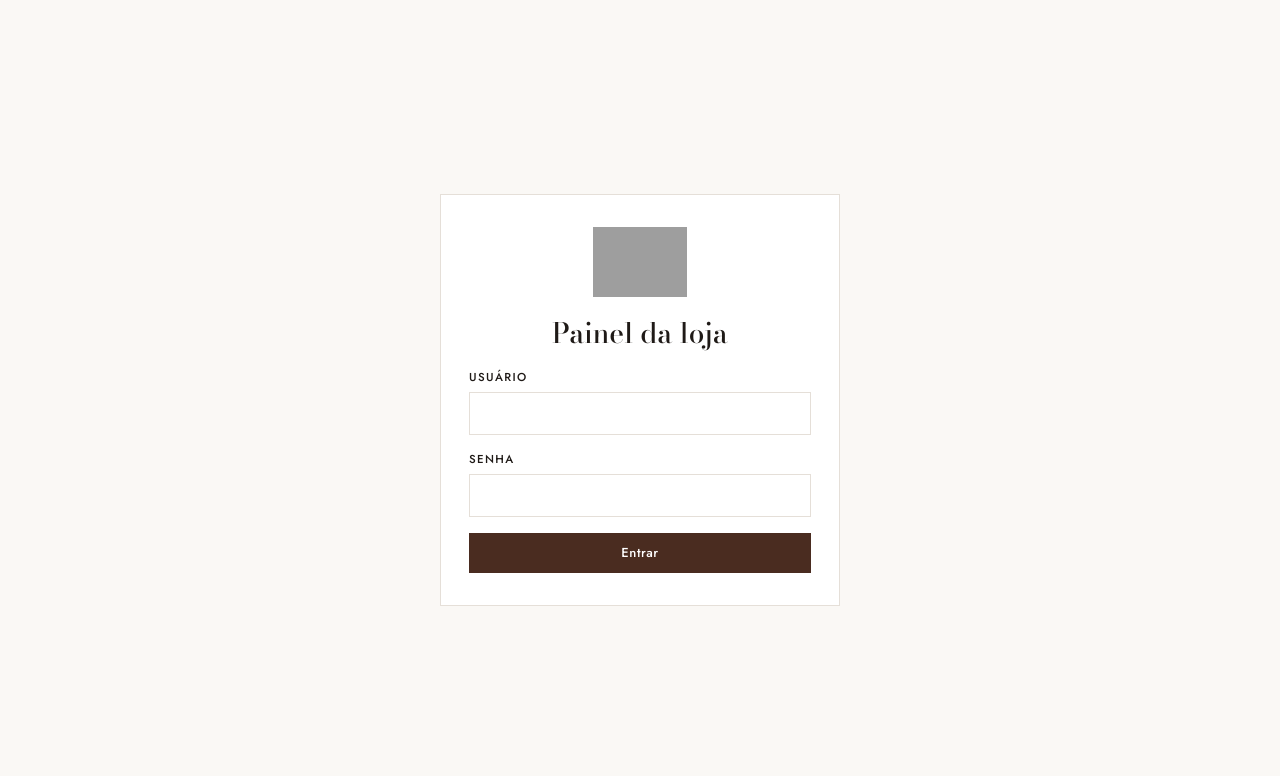
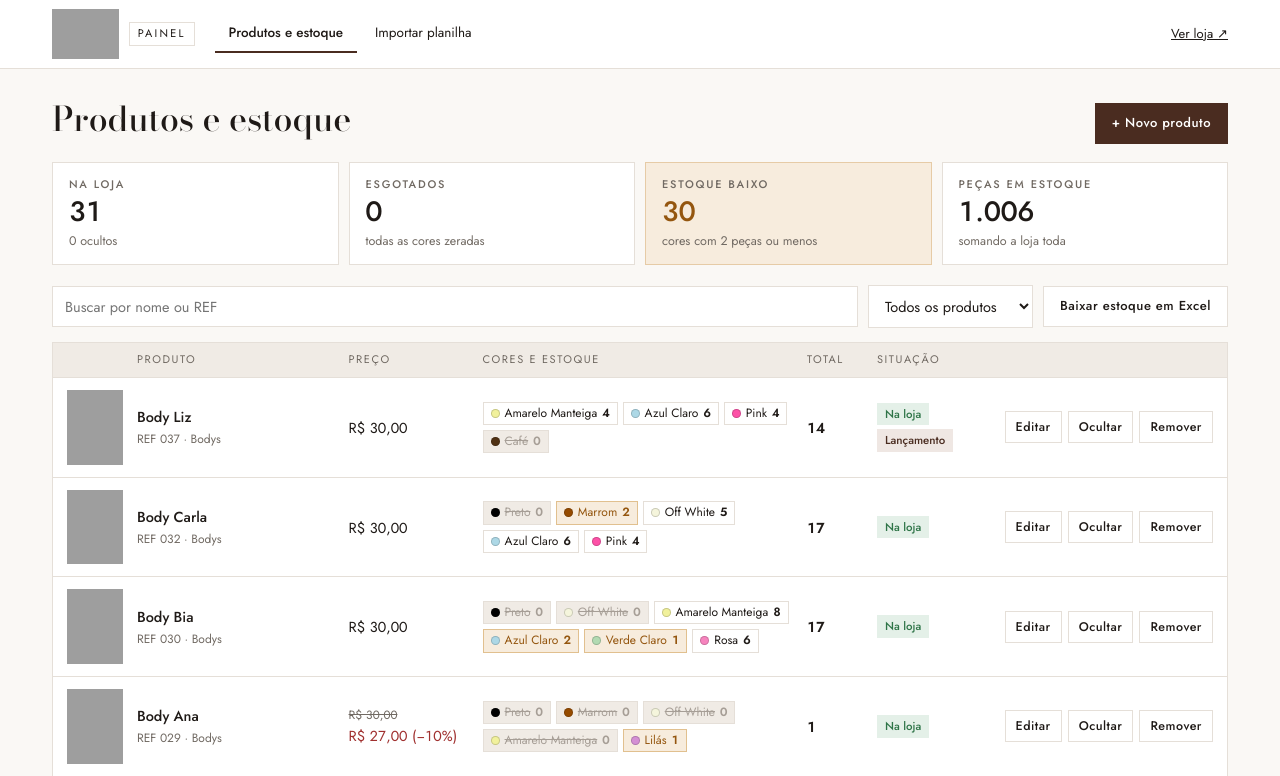
Before and after one commit to israelino02/seu-estilo, a plain HTML site: page admin.html in a window 1280 px wide. Shown: the top 776 px of the page. Drawn offline with nearby package versions, Linux system fonts and the light colour scheme; grey boxes are pictures that could not be loaded.

Commit message:
Add files via upload

```diff
--- a/admin.html
+++ b/admin.html
@@ -201,7 +201,7 @@ table.tbl{border-collapse:collapse;width:100%;font-size:13px;min-width:640px}
         <button role="tab" aria-selected="true" data-view="prod">Produtos e estoque</button>
         <button role="tab" aria-selected="false" data-view="imp">Importar planilha</button>
       </nav>
-      <div class="top-r"><a href="index.html" target="_blank" rel="noopener">Ver loja ↗</a><button class="lnk" id="logout">Sair</button></div>
+      <div class="top-r"><a href="index.html" target="_blank" rel="noopener">Ver loja ↗</a><button class="lnk" id="logout" hidden>Sair</button></div>
     </div>
   </header>
 
@@ -321,8 +321,11 @@ const lowColors=p=>p.colors.filter(c=>c.st>0&&c.st<=LOW);
 const pctOf=p=>p.promo?Math.round((1-p.promo/p.price)*100):0;
 
 /* ---------- login ---------- */
-function authed(){try{return sessionStorage.getItem('sep_admin')==='1'}catch(e){return false}}
-function showApp(){ $('#loginV').hidden=authed(); $('#appV').hidden=!authed(); if(authed()) renderList() }
+// Login desligado só para a reunião de apresentação (29/09/2026). Para exigir login de novo,
+// apague esta linha e a que troca #logout, e tire o "hidden" do botão Sair no HTML.
+const SEM_LOGIN_PARA_REUNIAO=true;
+function authed(){if(SEM_LOGIN_PARA_REUNIAO)return true;try{return sessionStorage.getItem('sep_admin')==='1'}catch(e){return false}}
+function showApp(){ $('#loginV').hidden=authed(); $('#appV').hidden=!authed(); $('#logout').hidden=SEM_LOGIN_PARA_REUNIAO; if(authed()) renderList() }
 async function sha256(t){const b=await crypto.subtle.digest('SHA-256',new TextEncoder().encode(t));return [...new Uint8Array(b)].map(x=>x.toString(16).padStart(2,'0')).join('')}
 $('#loginF').addEventListener('submit',async e=>{
   e.preventDefault();
```
